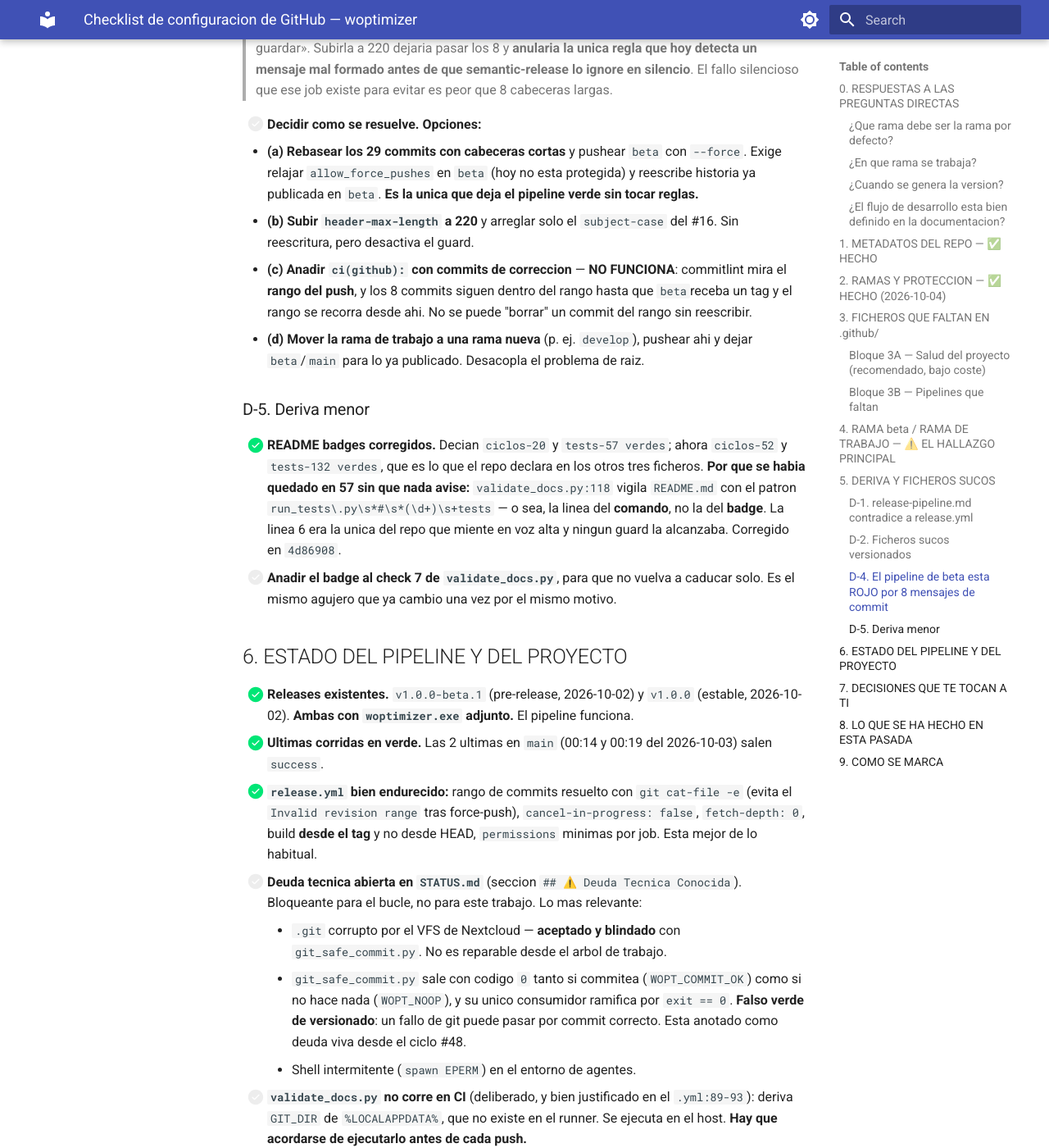
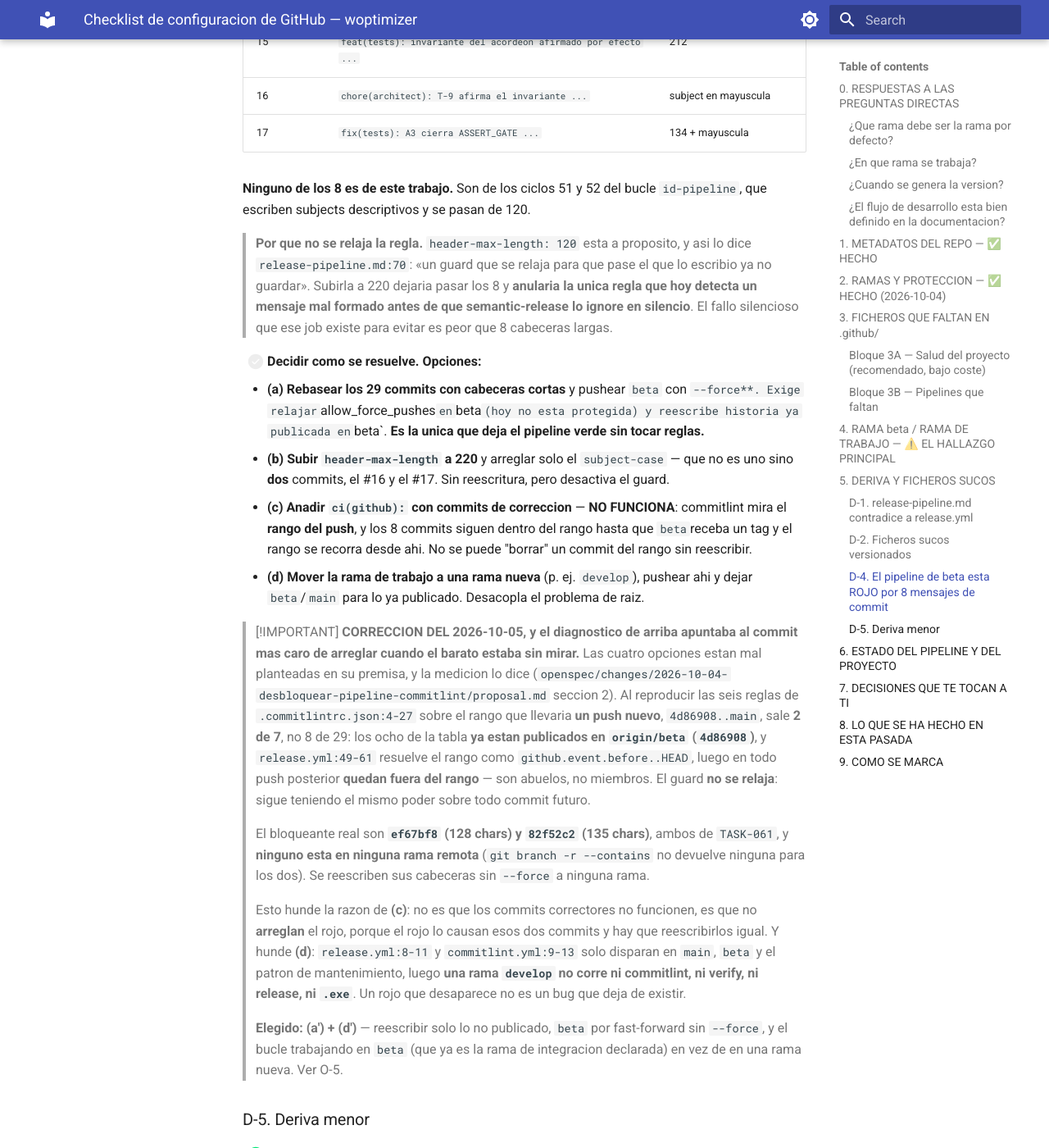
Before and after one commit to carcheky/woptimizer, an MkDocs documentation site: the page built from docs/GITHUB-SETUP-CHECKLIST.md, in a window 1280 px wide and 1400 px high, scrolled down 7073 px. Shown: the whole window at 82% size. Built offline with MkDocs 1.6.1 and Material for MkDocs 9.7.7, drawn with Linux system fonts in a browser that asks for light colours; some of the changed text lies outside the part shown.

Commit message:
chore(architect): desbloquear el pipeline: plan del rojo de commitlint (TASK-064)

```diff
--- a/docs/GITHUB-SETUP-CHECKLIST.md
+++ b/docs/GITHUB-SETUP-CHECKLIST.md
@@ -190,6 +190,17 @@ Ninguno existe hoy. Solo hay `workflows/commitlint.yml` y `workflows/release.yml
       push: hay `feat` -> minor, aunque tambien haya `fix`). Es decir, el trabajo sale
       como estable **sin haber pasado por beta ni un solo dia**.
 - [ ] **Decision del dueno sobre como cerrar el desajuste.** Ver seccion 7, O-1.
+- [ ] **NADIE DICE EN QUE RAMA SE TRABAJA, y por ahi estaba el fallo de origen.** La tabla de
+      arriba de esta misma seccion lo declara desde el principio y el hueco es real. **Medido el
+      2026-10-05:** `grep -i 'beta|branch|rama|push'` da **0 coincidencias** en
+      `.agents/skills/id-pipeline/SKILL.md` y en `.agents/agents/openspec-dev/agent.md` (lo unico
+      que sale es `mainAgent: false` y `main_window.py`), y `.taskmaster/git_safe_commit.py` no
+      tiene **ni una** coincidencia de `branch` ni de `rev-parse --abbrev-ref`.
+      **O sea: el bucle no eligio `main`.** El worktree estaba en `main` y ahi fueron 52 ciclos,
+      porque nadie salio de la rama y la unica puerta de versionado **es ciega a la rama**. Por eso
+      la casilla de arriba —"la practica no lo cumple"— no se arregla moviendo ramas: se arregla
+      escribiendo la regla que falta y haciendo que el wrapper diga en que rama escribe.
+      Corregirlo es `TASK-066` (T-4 y T-5 del change de O-5), no esta tarea.
 
 ## 5. DERIVA Y FICHEROS SUCOS
 
@@ -250,18 +261,43 @@ reproduciendo las seis reglas activas en Python (`.commitlintrc.json:4-27`):
 > El fallo silencioso que ese job existe para evitar es peor que 8 cabeceras largas.
 
 - [ ] **Decidir como se resuelve. Opciones:**
-  - **(a) Rebasear los 29 commits con cabeceras cortas** y pushear `beta` con `--force`.
+  - **(a) Rebasear los 29 commits con cabeceras cortas** y pushear `beta` con `--force**.
         Exige relajar `allow_force_pushes` en `beta` (hoy no esta protegida) y reescribe
         historia ya publicada en `beta`. **Es la unica que deja el pipeline verde sin
         tocar reglas.**
-  - **(b) Subir `header-max-length` a 220** y arreglar solo el `subject-case` del #16.
-        Sin reescritura, pero desactiva el guard.
+  - **(b) Subir `header-max-length` a 220** y arreglar solo el `subject-case` — que no es uno
+        sino **dos** commits, el #16 y el #17. Sin reescritura, pero desactiva el guard.
   - **(c) Anadir `ci(github):` con commits de correccion** — **NO FUNCIONA**: commitlint
         mira el **rango del push**, y los 8 commits siguen dentro del rango hasta que
         `beta`receba un tag y el rango se recorra desde ahi. No se puede "borrar" un
         commit del rango sin reescribir.
   - **(d) Mover la rama de trabajo a una rama nueva** (p. ej. `develop`), pushear ahi y
         dejar `beta`/`main` para lo ya publicado. Desacopla el problema de raiz.
+
+  > [!IMPORTANT]
+  > **CORRECCION DEL 2026-10-05, y el diagnostico de arriba apuntaba al commit mas caro
+  > de arreglar cuando el barato estaba sin mirar.** Las cuatro opciones estan mal planteadas
+  > en su premisa, y la medicion lo dice (`openspec/changes/2026-10-04-desbloquear-pipeline-commitlint/proposal.md`
+  > seccion 2). Al reproducir las seis reglas de `.commitlintrc.json:4-27` sobre el rango que
+  > llevaria **un push nuevo**, `4d86908..main`, sale **2 de 7**, no 8 de 29: los ocho de la
+  > tabla **ya estan publicados en `origin/beta` (`4d86908`)**, y `release.yml:49-61` resuelve
+  > el rango como `github.event.before..HEAD`, luego en todo push posterior **quedan fuera del
+  > rango** — son abuelos, no miembros. El guard **no se relaja**: sigue teniendo el mismo poder
+  > sobre todo commit futuro.
+  >
+  > El bloqueante real son **`ef67bf8` (128 chars) y `82f52c2` (135 chars)**, ambos de
+  > `TASK-061`, y **ninguno esta en ninguna rama remota** (`git branch -r --contains` no devuelve
+  > ninguna para los dos). Se reescriben sus cabeceras sin `--force` a ninguna rama.
+  >
+  > Esto hunde la razon de **(c)**: no es que los commits correctores no funcionen, es que no
+  > **arreglan** el rojo, porque el rojo lo causan esos dos commits y hay que reescribirlos igual.
+  > Y hunde **(d)**: `release.yml:8-11` y `commitlint.yml:9-13` solo disparan en `main`, `beta` y
+  > el patron de mantenimiento, luego **una rama `develop` no corre ni commitlint, ni verify, ni
+  > release, ni `.exe`**. Un rojo que desaparece no es un bug que deja de existir.
+  >
+  > **Elegido: (a') + (d')** — reescribir solo lo no publicado, `beta` por fast-forward sin
+  > `--force`, y el bucle trabajando en `beta` (que ya es la rama de integracion declarada)
+  > en vez de en una rama nueva. Ver O-5.
 
 ### D-5. Deriva menor
 
@@ -314,10 +350,24 @@ Resueltas el 2026-10-04; queda una abierta.
 - [x] **O-3. Licencia.** **Elegido: MIT.** `LICENSE` creado en `79039e9`. La afirmacion
       de `mkdocs.yml:88` ya es ejecutable.
 - [ ] **O-4. Miniapps dentro o fuera del repo.** Ahora estan a la vez dentro y fuera.
-- [ ] **O-5. NUEVA y urgente: como se desbloquea el pipeline de `beta`.** Ver D-4. Las
-      cuatro opciones estan ahi; **recomiendo (a) o (d)**. No la aplico: (a) reescribe
-      historia ya publicada y (d) cambia la topologia de ramas, y las dos son decision
-      tuya.
+- [x] **O-5. NUEVA y urgente: como se desbloquea el pipeline de `beta`.** **Resuelta el
+      2026-10-05, al planificarla y no al aplicarla.** Ver D-4 y
+      `openspec/changes/2026-10-04-desbloquear-pipeline-commitlint/`.
+      **Elegido: (a') + (d').** Reescribir las cabeceras de los **dos** commits que
+      incumplen y que **no estan en ninguna rama remota** (`ef67bf8`, 128 chars, y `82f52c2`,
+      135 chars), empujar `beta` con **fast-forward y sin `--force`**, y que el bucle trabaje en
+      `beta` en vez de en una rama nueva.
+      **Por que, en tres frases medidas:** (1) los 8 commits del diagnostico original **ya no
+      bloquean nada**, porque estan publicados en `origin/beta` y el rango del push los excluye;
+      (2) los 2 que si bloquean son **locales**, luego el arreglo no cuesta un `--force` ni tocar
+      la proteccion de `main`; (3) `beta` **ya es** la rama de integracion que declara la
+      documentacion, asi que (d') consigue lo que (d) buscaba sin apagarse el CI.
+      **Lo que NO se toca:** `.commitlintrc.json`, `.releaserc.json`, `.github/workflows/` y la
+      proteccion de `main`. Es paso 3, y es cambio de producto.
+      **Lo que se acepta como precio, escrito para no leerlo como resuelto:** los 8 commits
+      largos se quedan en la historia de `beta` y saldran enteros en las notas de la release
+      (semantic-release los parsea bien: el limite de 120 es de commitlint, no del parser), y
+      `beta` sigue sin proteccion.
 
 ---
 
```
Also changed, not shown: openspec/changes/2026-10-04-desbloquear-pipeline-commitlint/proposal.md (added, +195 -0 lines), openspec/changes/2026-10-04-desbloquear-pipeline-commitlint/tasks.md (added, +230 -0 lines), 1 other file.
